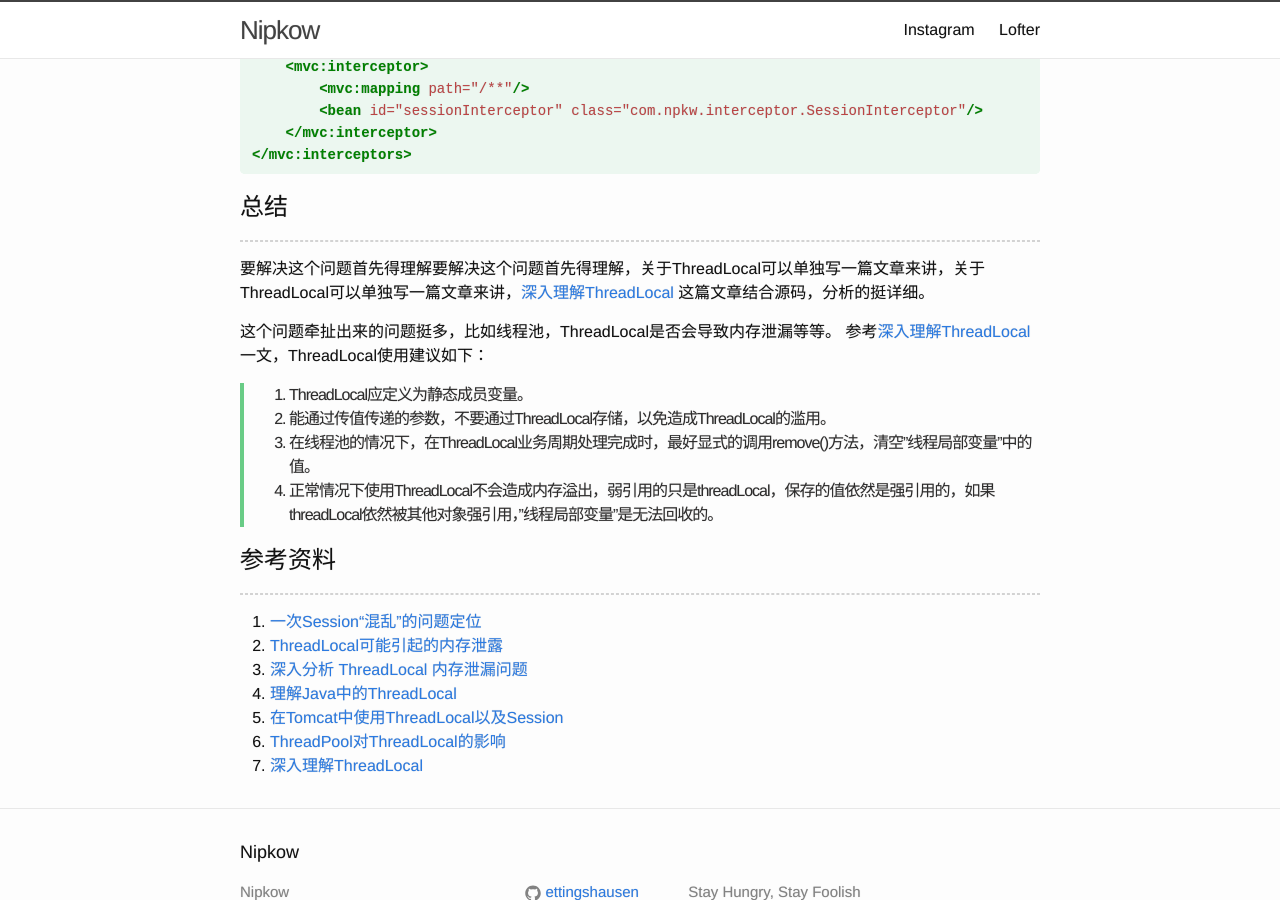
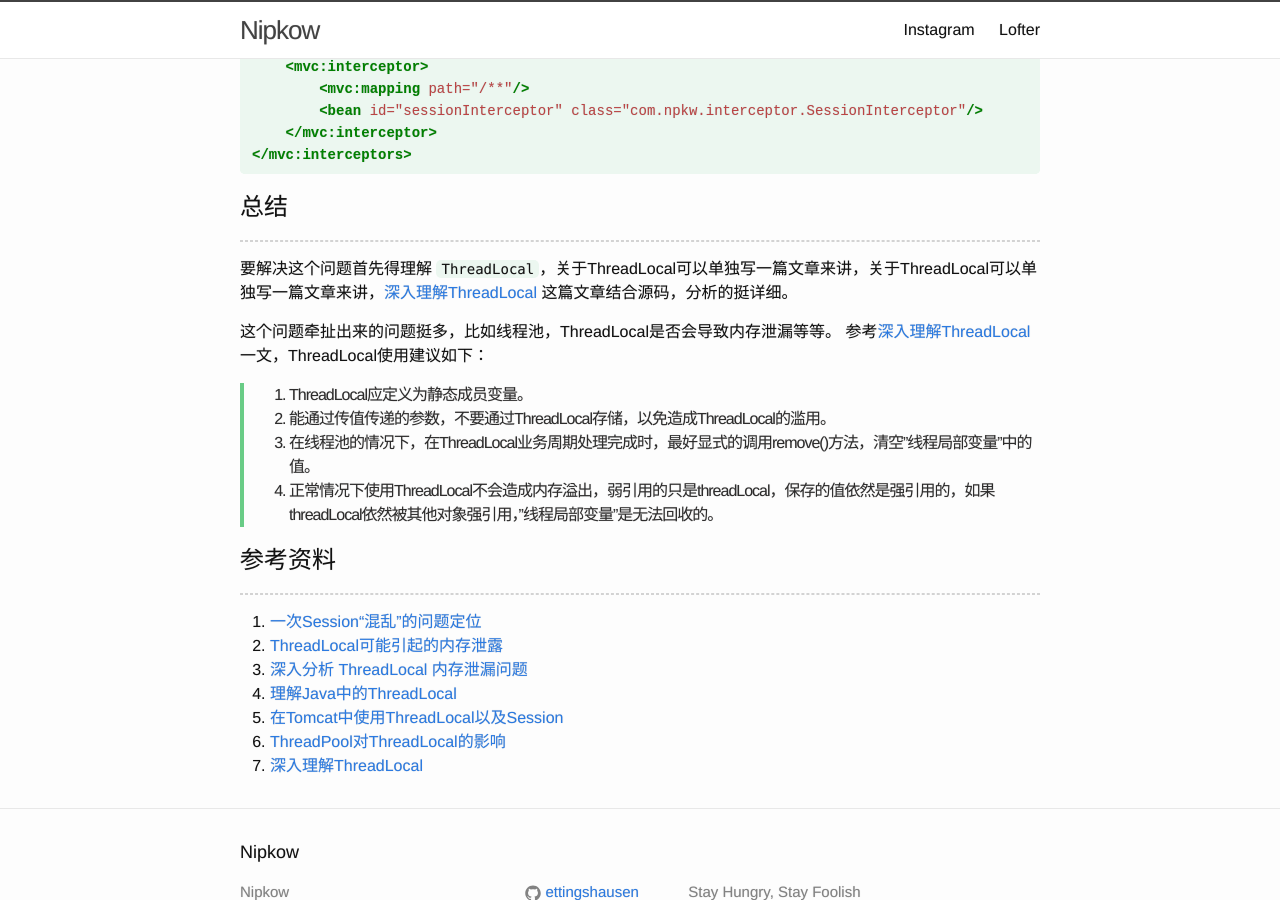
Before and after one commit to ettingshausen/ettingshausen.github.io, a Jekyll site: the page built from _posts/2018-01-27-tomcat-threadlocal-session-notes.md, in a window 1280 px wide and 900 px high, scrolled down 1562 px. Built offline with Jekyll 4.4.1, drawn with Linux system fonts in a browser that asks for light colours; emoji names are drawn with the system emoji font.

Commit message:
fix typo

```diff
--- a/_posts/2018-01-27-tomcat-threadlocal-session-notes.md
+++ b/_posts/2018-01-27-tomcat-threadlocal-session-notes.md
@@ -78,7 +78,7 @@ public class SessionInterceptor implements HandlerInterceptor {
 # 总结
 -----
 
-要解决这个问题首先得理解要解决这个问题首先得理解，关于ThreadLocal可以单独写一篇文章来讲，关于ThreadLocal可以单独写一篇文章来讲，[深入理解ThreadLocal](http://vence.github.io/2016/05/28/threadlocal-info/) 这篇文章结合源码，分析的挺详细。
+要解决这个问题首先得理解 `ThreadLocal`，关于ThreadLocal可以单独写一篇文章来讲，关于ThreadLocal可以单独写一篇文章来讲，[深入理解ThreadLocal](http://vence.github.io/2016/05/28/threadlocal-info/) 这篇文章结合源码，分析的挺详细。
 
 这个问题牵扯出来的问题挺多，比如线程池，ThreadLocal是否会导致内存泄漏等等。
 参考[深入理解ThreadLocal](http://vence.github.io/2016/05/28/threadlocal-info/)一文，ThreadLocal使用建议如下：
```
